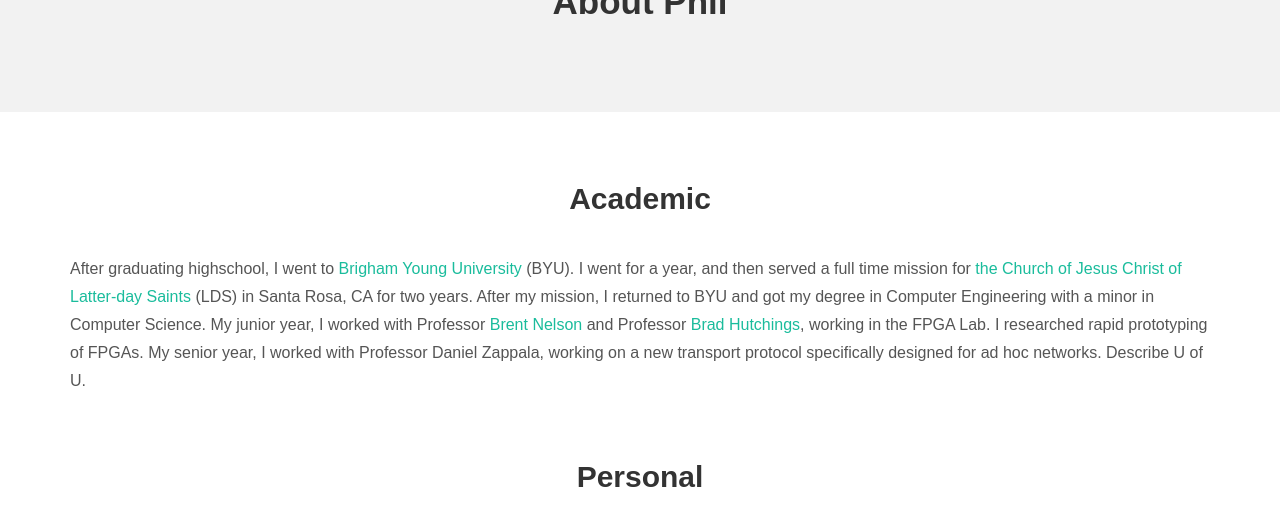
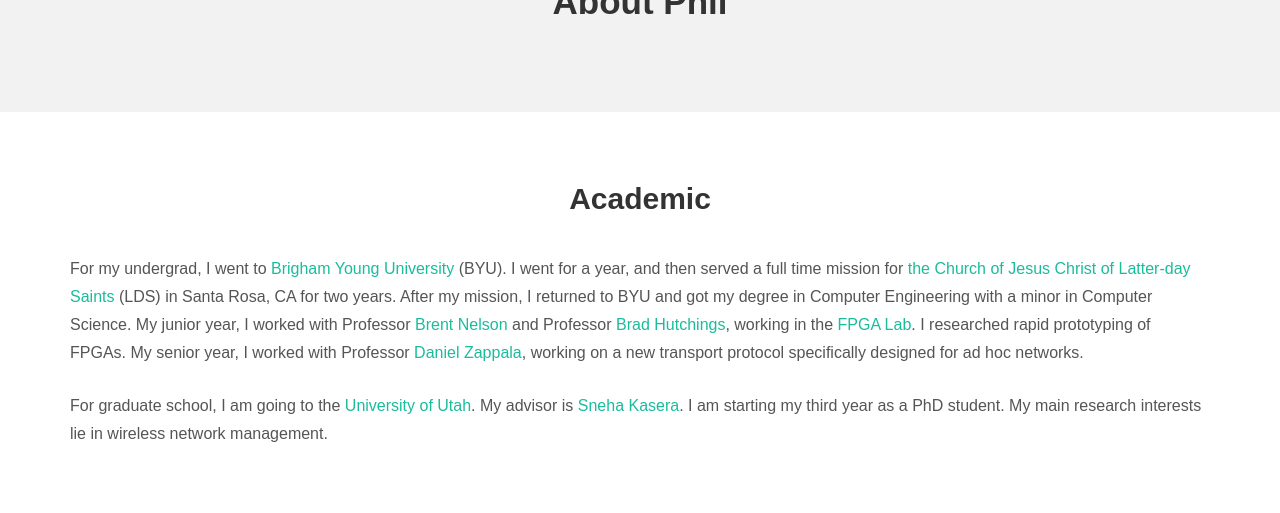
Before and after one commit to philipbl/philipbl.github.io, a Jekyll site: the page built from about/index.html, in a window 1280 px wide and 1400 px high, scrolled down 448 px, cut to the strip 0-513 px from the top of the window. Built offline with Jekyll 4.4.1, drawn with Linux system fonts in a browser that asks for light colours; nearby versions of some CDN libraries; some web fonts are replaced; some of the changed text lies outside the part shown.

Commit message:
Work on about text

```diff
--- a/_data/about.yml
+++ b/_data/about.yml
@@ -1,9 +1,10 @@
 title: About Phil
 school:
     description1: >
-        After graduating highschool, I went to [Brigham Young University][2] (BYU). I went for a year, and then served a full time mission for [the Church of Jesus Christ of Latter-day Saints][3] (LDS) in Santa Rosa, CA for two years. After my mission, I returned to BYU and got my degree in Computer Engineering with a minor in Computer Science. My junior year, I worked with Professor [Brent Nelson][4] and Professor [Brad Hutchings][5], working in the FPGA Lab. I researched rapid prototyping of FPGAs. My senior year, I worked with Professor Daniel Zappala, working on a new transport protocol specifically designed for ad hoc networks.
+        For my undergrad, I went to [Brigham Young University][2] (BYU). I went for a year, and then served a full time mission for [the Church of Jesus Christ of Latter-day Saints][3] (LDS) in Santa Rosa, CA for two years. After my mission, I returned to BYU and got my degree in Computer Engineering with a minor in Computer Science. My junior year, I worked with Professor [Brent Nelson][4] and Professor [Brad Hutchings][5], working in the [FPGA Lab][6]. I researched rapid prototyping of FPGAs. My senior year, I worked with Professor [Daniel Zappala][7], working on a new transport protocol specifically designed for ad hoc networks.
 
-        Describe U of U.
+
+        For graduate school, I am going to the [University of Utah][8]. My advisor is [Sneha Kasera][9]. I am starting my third year as a PhD student. My main research interests lie in wireless network management.
 
 
         [2]: https://www.byu.edu
@@ -14,19 +15,27 @@
 
         [5]: http://www.ee.byu.edu/faculty/brad_hutchings
 
+        [6]: http://splish.ee.byu.edu
+
+        [7]: http://zappala.byu.edu
+
+        [8]: http://www.cs.utah.edu
+
+        [9]: http://www.cs.utah.edu/~kasera/
+
 personal:
     image1: http://maps.googleapis.com/maps/api/staticmap?center=42.714728,-116.998672&size=350x400&zoom=5&markers=|Santa%20Cruz,%20CA|Redmond,WA|Santa%20Rosa,CA|Salt%20Lake%20City,%20UT
     description1: >
-        I was born in the sunny city of Santa Cruz, CA. I have many childhood memories playing on the beach and going to the [board walk][1]. It was a great place to grow up. When I was 8 years old, my family moved to Redmond, WA. Though quite a bit different than Santa Cruz, I loved it. Possibliy out of necessity, I quickly grew to love cloudy, rainy days and still do to this day. Living in Microsoft's home town gave me a passion for technology. Each summer in junior high and high school, I would spend teaching myself something new (HTML, Flash, Fireworks, etc.). I took my first offical programming class in high school (with some impromptu Java courses from my Dad) and the rest is history.
+        I was born in the sunny city of Santa Cruz, CA. I have many childhood memories playing on the beach and going to the [board walk][1]. It was a great place to grow up. When I was 8 years old, my family moved to Redmond, WA. Though quite a bit different than Santa Cruz, I loved it. Possibliy out of necessity, I quickly grew to love cloudy, rainy days and still do to this day. Living in Microsoft's home town gave me a passion for technology. Each summer in junior high and high school, I would teaching myself something new (HTML, Flash, Fireworks, etc.). I took my first offical programming class in high school (with some impromptu Java courses from my Dad) and the rest is history.
 
 
         [1]: http://www.beachboardwalk.com
 
     image2: https://farm3.staticflickr.com/2924/13932787411_3a5c2e6f1d_b_d.jpg
     description2: >
-        While at BYU, I married [Bridget Toohey Lunn][1]. We have lived a few places in the valley, but have finally ended up in Salt Lake City. We have a son that was born in December 2013. Bridget is studying sociology of the family at [Utah Valley University][2] (UVU).
+        While at BYU, I married [Bridget Toohey Lunn][1]. We have lived a few places in the valley, but have finally ended up in Salt Lake City. We have a son, Henry, that was born in December 2013. Bridget is studying sociology of the family at [Utah Valley University][2] (UVU).
 
-        When I am not with my family, I love to program. I love any and all programming. I have been using Java for the longest, but I think I have written more things in Python. [Recently][3], I have been getting interesting in functional programming languages. I always have more ideas for project than I have time for.
+        When I am not with my family, I love to program. I love any and all programming. I have been using Java for the longest, but I think I have written more things in Python. Python is my go-to language for any task. [Recently][3], I have been getting interesting in functional programming languages. I always have more ideas for project than I have time for.
 
 
         [1]: http://instagram.com/bridget2e
```
Also changed, not shown: TODO.md (+3 -0 lines).
